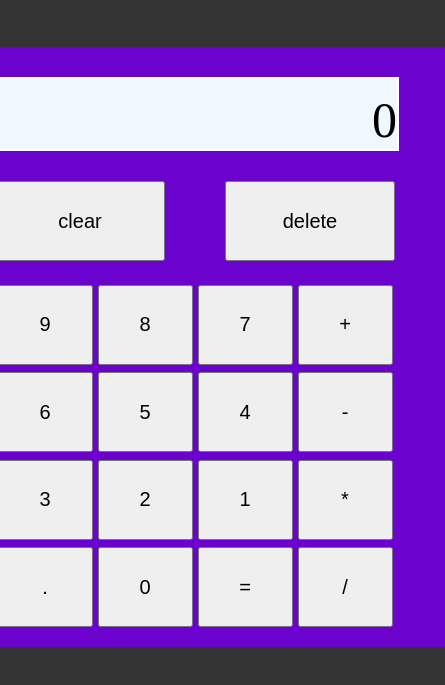
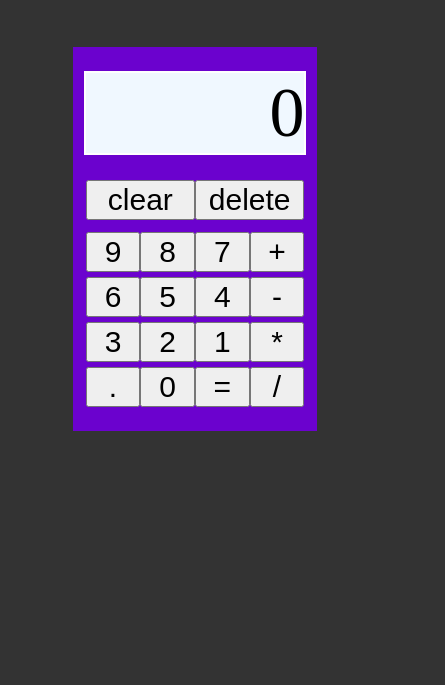
Before and after one commit to Spidey6162099/odin-project-calculator, a plain HTML site: page index.html in a window 390 px wide. Shown: the part 99-784 px from the top of the page, 445 px wide, since content can reach past the window. Drawn offline with Linux system fonts and the light colour scheme.

Commit message:
well now I believe the mobile site should also work

```diff
--- a/index.html
+++ b/index.html
@@ -39,6 +39,9 @@
 
     </div>
     <style>
+        :root{
+            font-size: 62.5%;;
+        }
         body{
             display: flex;
             /* justify-content: center;
@@ -49,41 +52,44 @@
         .container{
             margin-top: 50px;
             display: flex;
-            width: 500px;
-            height: 600px;
+            width: min(65%,300px);
+            /* min-width: min-content; */
+
             background-color:rgb(107, 2, 206);
             flex-direction: column;
-            flex-grow: 0;
-            align-items: flex-start;
+
+            align-items: center;
             align-self: center;
         }
+
         #display{
             display: flex;
-            width:400px;
-            margin-top: 30px;
-            margin-left: 50px;
+            width:90%;
+            margin:10%;
             border: solid white 2px;
-            height: 70px;
-            font-size: 50px;
+
+            font-size: min(7rem,30vw);
             justify-content: flex-end;
-            align-items: flex-end;
+            align-self: center;
             background-color: aliceblue;
 
         }
         #button_container{
-            /* margin-top: 10px; */
-            margin-left:50px;
+            margin-top: 5%;
+            /* /* margin-left:50px; */
             display: flex;
             flex-wrap: wrap;
             align-items: center;
             justify-content: center;
 
-            gap:0px 5px;
+            gap:5px 0px;
 
-            width: 400px;
-            height: 350px;
+            width: 90%;
+            padding-bottom: 10%;
+
 
         }
+
         #header{
             display: flex;
             background-color: blueviolet;
@@ -93,26 +99,27 @@
             font-size: 50px;
             font-weight: bolder;
         }
-        button{
-            width:95px;
-            height: 80px;
-            font-size: 20px;
-            background-color: ye;
+         #button_container>*{
+            width:25%;
+
+            font-size: min(3rem,15vw)
 
 
-        }
+
+         }
         #big_button{
-            margin-top: 30px;
-            margin-left: 50px;
-            width: 400px;
-            height: 100px;
+
+            width: 90%;
+            min-height: 15px;
             display: flex;
+
 
             justify-content: space-between;
         }
         #clear,#delete{
-            width: 170px;
-            height: 80px;
+            width: 50%;
+            font-size: min(3rem,15vw);
+
         }
     </style>
     <script>
```
